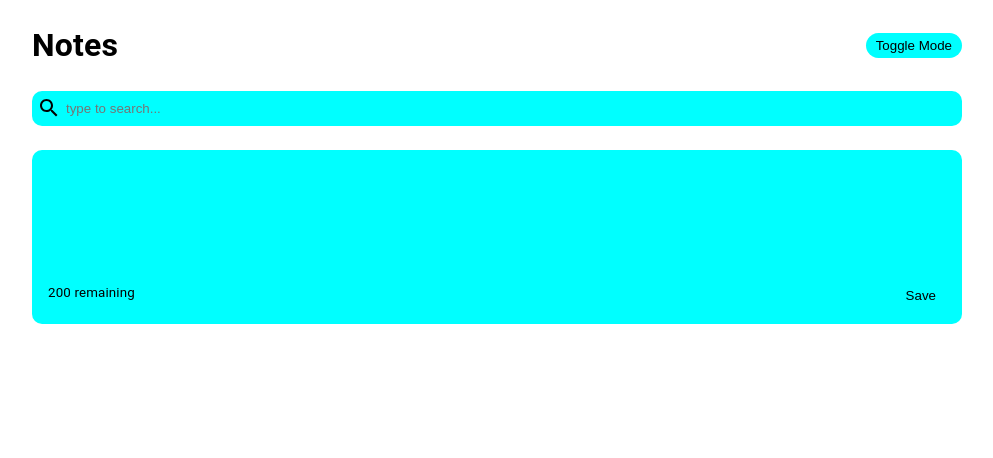
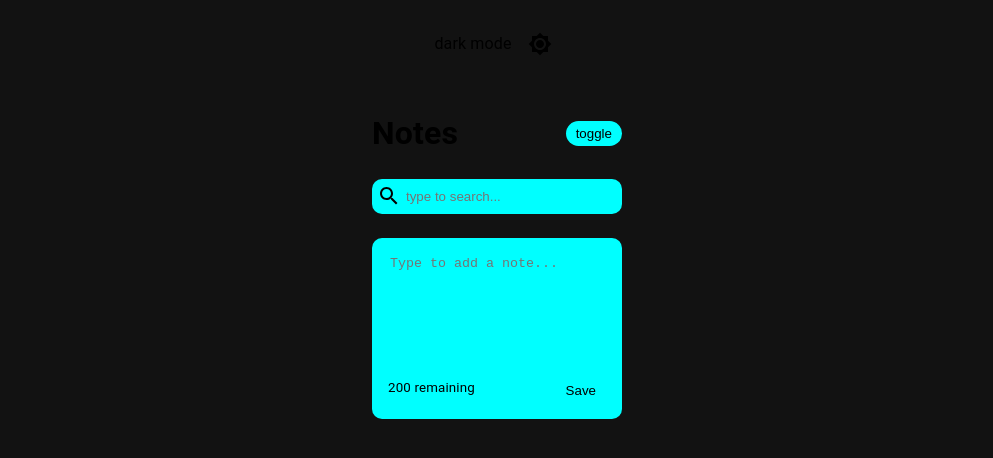
Before and after one commit to SumukhChakkirala/notes-app, a React (Create React App) app: page / in a window 1280 px wide. Shown: the top 458 px of the page, without its empty margins (143-1136 px from the left). Built offline with nearby package versions, Linux system fonts and the light colour scheme.

Commit message:
feat(all): creating the app

```diff
--- a/src/App.js
+++ b/src/App.js
@@ -1,36 +1,34 @@
-import { useState, useEffect } from 'react';
+import React, { useState, useEffect } from 'react';
 import { nanoid } from 'nanoid';
 import NotesList from './components/NotesList';
 import Search from './components/Search';
 import Header from './components/Header';
 import { useStyles } from './components/styling';
+import IconButton from '@mui/material/IconButton';
+import Box from '@mui/material/Box';
+import { useTheme, ThemeProvider, createTheme } from '@mui/material/styles';
 import Brightness4Icon from '@mui/icons-material/Brightness4';
 import Brightness7Icon from '@mui/icons-material/Brightness7';
-import { createTheme, ThemeProvider, CssBaseline } from '@mui/material';
-const App = () => {
+import { Container, Grid } from '@material-ui/core';
+import { CssBaseline } from '@mui/material';
+
+const ColorModeContext = React.createContext({ toggleColorMode: () => {} });
+
+const MyApp = () => {
   const [notes, setNotes] = useState([]);
-
-	const classes = useStyles()
-
+  const classes = useStyles();
   const [searchText, setSearchText] = useState('');
-
-	const [darkMode, setDarkMode] = useState(false);
+  const [mode, setMode] = useState('dark');
 
   useEffect(() => {
-		const savedNotes = JSON.parse(
-			localStorage.getItem('react-notes-app-data')
-		);
-
+    const savedNotes = JSON.parse(localStorage.getItem('react-notes-app-data'));
     if (savedNotes) {
       setNotes(savedNotes);
     }
   }, []);
 
   useEffect(() => {
-		localStorage.setItem(
-			'react-notes-app-data',
-			JSON.stringify(notes)
-		);
+    localStorage.setItem('react-notes-app-data', JSON.stringify(notes));
   }, [notes]);
 
   const addNote = (text) => {
@@ -49,35 +47,64 @@ const App = () => {
     setNotes(newNotes);
   };
 
-	const theme = createTheme({
+  const colorMode = React.useMemo(
+    () => ({
+      toggleColorMode: () => {
+        setMode((prevMode) => (prevMode === 'light' ? 'dark' : 'light'));
+      },
+    }),
+    []
+  );
+
+  const theme = React.useMemo(
+    () =>
+      createTheme({
         palette: {
-            mode: darkMode ? 'dark' : 'light',
-            // Customize other theme options as needed
+          mode,
           text: {
             primary: '#000000', // Set text color to black
             secondary: '#000000', // Custom text color for secondary text if needed
           },
         },
-    });
+      }),
+    [mode]
+  );
 
   return (
+    <ColorModeContext.Provider value={colorMode}>
       <ThemeProvider theme={theme}>
-			<CssBaseline style={{ color: theme.palette.text.secondary }}/>
-            <div className={`${darkMode ? classes.darkMode : ''}`}>
+        <CssBaseline/>
+        <Grid container justifyContent="center">
+          <Box
+            sx={{
+              display: 'flex',
+              width: '100%',
+              alignItems: 'center',
+              justifyContent: 'center',
+              bgcolor: 'background.default',
+              color: 'text.primary',
+              borderRadius: 1,
+              p: 3,
+            }}
+          >
+            {theme.palette.mode} mode
+            <IconButton sx={{ ml: 1 }} onClick={colorMode.toggleColorMode} color="inherit">
+              {theme.palette.mode === 'dark' ? <Brightness7Icon /> : <Brightness4Icon />}
+            </IconButton>
+          </Box>
           <div className={classes.container}>
-                    <Header handleToggleDarkMode={setDarkMode} />
+            <Header />
             <Search handleSearchNote={setSearchText} />
             <NotesList
-                        notes={notes.filter((note) =>
-                            note.text.toLowerCase().includes(searchText)
-                        )}
+              notes={notes.filter((note) => note.text.toLowerCase().includes(searchText))}
               handleAddNote={addNote}
               handleDeleteNote={deleteNote}
             />
           </div>
-            </div>
+        </Grid>
       </ThemeProvider>
+    </ColorModeContext.Provider>
   );
 };
 
-export default App;
+export default MyApp;
--- a/src/components/AddNote.js
+++ b/src/components/AddNote.js
@@ -1,7 +1,6 @@
 import { useState } from "react";
 import { useStyles } from "./styling";
-import TextField from '@mui/material/TextField';
-import { Container,Grid } from "@material-ui/core";
+
 const AddNote = ({handleAddNote}) => {
     const[noteText, setNoteText] = useState('');
     const charaterLimit = 200;
@@ -18,28 +17,21 @@ const AddNote = ({handleAddNote}) => {
             setNoteText('')
 
         }
-
     }
-    return (
-        //<Container>
-            <div className={classes.noteNew}>
-                <TextField
-                    id="standard-multiline-static"
-                    label="Add Note"
-                    multiline
-                    rows={4}
-                    variant="standard" // or "filled"
-                    InputProps={{
-                        disableUnderline: true,
-                        sx: { backgroundColor: 'aqua' }
-                    }}
-                />
-                <div className={classes.noteFooter}>
-                    <small>{200 - noteText.length} remaining</small>
-                    <button className={classes.save} onClick={handlesaveClick}>Save</button>
-                </div>
-            </div>
-        //</Container>
+    return (<div className={classes.noteNew}>
+        <textarea
+        className={classes.textarea}
+        rows="8"
+        cols = "10"
+        placeholder="Type to add a note..."
+        value={noteText}
+        onChange={handleChange}
+        ></textarea>
+        <div className={classes.noteFooter}>
+            <small>{200- noteText.length} remaining</small>
+            <button className={classes.save} onClick={handlesaveClick}>Save</button>
+        </div>
+    </div>
     );
 };
 
--- a/src/components/Header.js
+++ b/src/components/Header.js
@@ -9,7 +9,7 @@ const Header = ({handleToggleDarkMode}) => {
       <button onClick={() =>
       handleToggleDarkMode(
         (previousDarkMode) => !previousDarkMode
-      )} className={classes.save}>Toggle Mode</button>
+      )} className={classes.save}>{handleToggleDarkMode}toggle</button>
     </div>
   )
 }
--- a/src/components/Note.js
+++ b/src/components/Note.js
@@ -2,6 +2,8 @@ import { MdDeleteForever } from "react-icons/md";
 import { Typography,Button, Container, makeStyles } from '@material-ui/core'
 import RemoveCircleIcon from '@mui/icons-material/RemoveCircle';
 import { useStyles } from './styling';
+import CircleIcon from '@mui/icons-material/Circle';
+import PaletteIcon from '@mui/icons-material/Palette';
 
 
 
@@ -9,18 +11,17 @@ import { useStyles } from './styling';
 const Note = ({id, text, date, handleDeleteNote}) =>{
     const classes = useStyles()
     return (
-        <Container>
         <div className={classes.note}>
             <span>{text}</span>
             <div className={classes.noteFooter}>
                 <small>{date}</small>
+                <PaletteIcon />
                 <RemoveCircleIcon
                     onClick={() => handleDeleteNote(id)}
                     className={classes.icons}
                     />
             </div>
         </div>
-        </Container>
     )
 }
 export default Note;
--- a/src/components/NotesList.js
+++ b/src/components/NotesList.js
@@ -2,18 +2,19 @@ import Note from "./Note";
 import AddNote from "./AddNote";
 import { makeStyles } from "@material-ui/core";
 import { useStyles } from "./styling";
+import { Box, Card } from "@mui/material";
 
 const NotesList = ({ notes, handleAddNote, handleDeleteNote }) => {
     const classes = useStyles()
     return(
-        <div className={classes.noteList}>
+        <Box className={classes.noteList} >
             <AddNote handleAddNote={handleAddNote}/>
             {notes.map((note)=> (<Note id={note.id}
             text = {note.text}
             date = {note.date}
             handleDeleteNote={handleDeleteNote}/>
             ))}
-        </div>
+        </Box>
     )
 }
 export default NotesList;
--- a/src/components/styling.js
+++ b/src/components/styling.js
@@ -52,12 +52,16 @@ export const useStyles = makeStyles({
       flexDirection: 'column',
       justifyContent: 'space-between',
       whiteSpace:'pre-wrap',
+      '&:hover':{
+          backgroundColor: 'blue',
+        }
       },
     noteFooter:{
           display: 'flex',
           alignItems: 'centers',
           justifyContent: 'space-between',
       },
+
     noteNew:{
         backgroundColor: 'aqua',
         borderRadius: '10px',
@@ -83,5 +87,13 @@ export const useStyles = makeStyles({
         '& h1':{
             color: 'white',
         }
-    }
+    },
+    textarea:{
+        border: 'none',
+        resize: 'none',
+        backgroundColor: 'aqua',
+        '&:focus':{
+            outline: 'none',
+        }
+      }
   })
--- a/src/index.css
+++ b/src/index.css
@@ -54,9 +54,9 @@ code {
   background-color: aqua;
 } */
 
-/* textarea:focus{
+textarea:focus{
   outline: none;
-} */
+}
 
 /* .save{
   background-color: aqua;
```
Also changed, not shown: 1 other file (tests, documents, lock files or other folders). Lines whose indentation alone changed are shown as unchanged.
